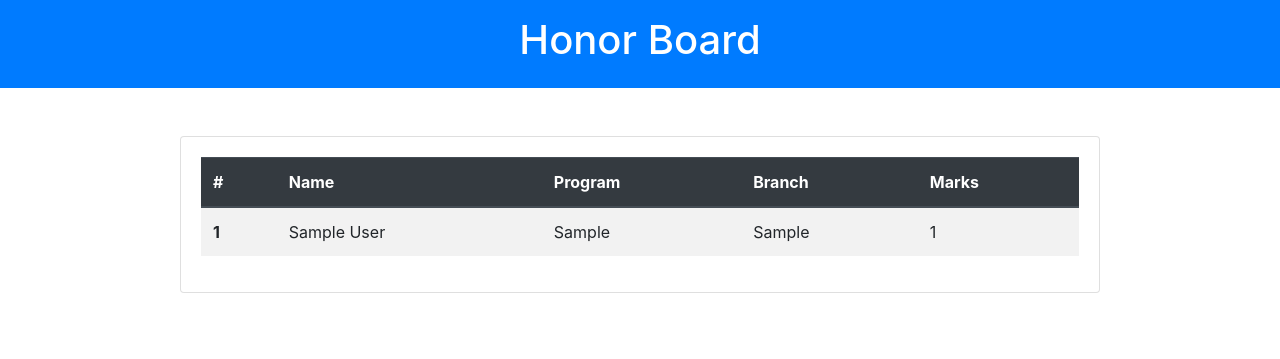
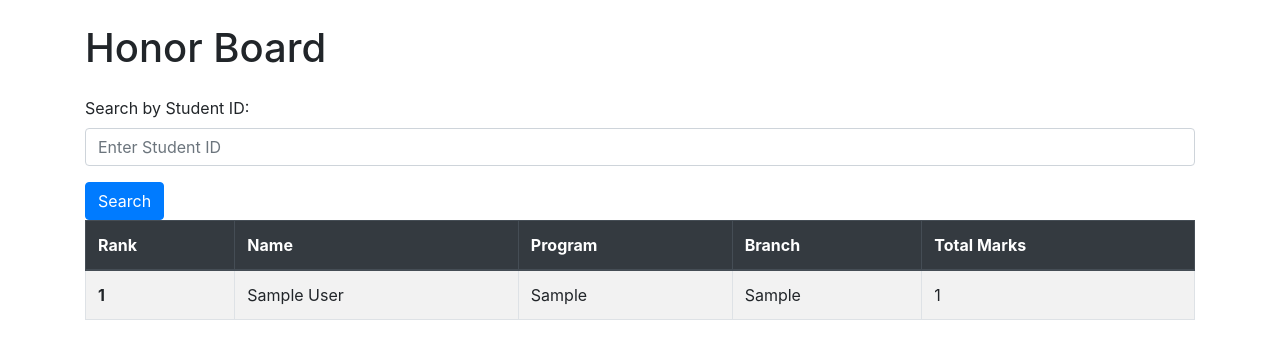
Before and after one commit to Pranay75/flask_app, a Flask app: page /honor-board in a window 1280 px wide. Shown: the top 359 px of the page. Run offline with Flask 3, Linux system fonts and the light colour scheme; tables that the repository leaves empty hold one stand-in row (values such as "Sample post"); some libraries are stand-ins or nearby versions.

Commit message:
added search in honor board

```diff
--- a/app.py
+++ b/app.py
@@ -137,10 +137,33 @@ def evaluate_students():
 
 @app.route('/honor-board')
 def honor_board():
+    # Query all students and their total marks
     students = db.session.query(
-        Student.name, Student.program, Student.branch, Mark.marks
-    ).join(Mark, Student.student_id == Mark.student_id).order_by(Mark.marks.desc()).all()
-    return render_template('honor_board.html', students=students)
+        Student.student_id, Student.name, Student.program, Student.branch, db.func.sum(Mark.marks).label('total_marks')
+    ).join(Mark, Student.student_id == Mark.student_id).group_by(Student.student_id).order_by(db.func.sum(Mark.marks).desc()).all()
+
+    # Calculate rank for all students
+    ranked_students = []
+    for index, student in enumerate(students, start=1):
+        ranked_students.append({
+            'rank': index,
+            'student_id': student.student_id,
+            'name': student.name,
+            'program': student.program,
+            'branch': student.branch,
+            'total_marks': student.total_marks
+        })
+
+    # Filter students by student_id if provided
+    student_id = request.args.get('student_id')
+    if student_id:
+        ranked_students = [student for student in ranked_students if student['student_id'] == student_id]
+
+    return render_template('honor_board.html', students=ranked_students)
+
+
+
+
 
 
 if __name__ == '__main__':
--- a/templates/honor_board.html
+++ b/templates/honor_board.html
@@ -8,41 +8,43 @@
     <link href="https://stackpath.bootstrapcdn.com/bootstrap/4.5.2/css/bootstrap.min.css" rel="stylesheet">
 </head>
 <body>
-    <!-- Full-width header -->
-    <div class="container-fluid bg-primary text-white py-3">
     <div class="container">
-            <h1 class="text-center">Honor Board</h1>
+        <div class="row">
+            <div class="col">
+                <h1 class="my-4">Honor Board</h1>
+                <form method="get" action="{{ url_for('honor_board') }}">
+                    <div class="form-group">
+                        <label for="student_id">Search by Student ID:</label>
+                        <input type="text" class="form-control" id="student_id" name="student_id" placeholder="Enter Student ID">
+                    </div>
+                    <button type="submit" class="btn btn-primary">Search</button>
+                </form>
             </div>
         </div>
-    <div class="container mt-5">
-        <div class="row justify-content-center">
-            <div class="col-md-10">
-                <div class="card">
-                    <div class="card-body">
-                        <table class="table table-striped table-hover">
+        <div class="row">
+            <div class="col">
+                <table class="table table-striped table-bordered">
                     <thead class="thead-dark">
                         <tr>
-                                    <th scope="col">#</th>
+                            <th scope="col">Rank</th>
                             <th scope="col">Name</th>
                             <th scope="col">Program</th>
                             <th scope="col">Branch</th>
-                                    <th scope="col">Marks</th>
+                            <th scope="col">Total Marks</th>
                         </tr>
                     </thead>
                     <tbody>
                         {% for student in students %}
                         <tr>
-                                    <th scope="row">{{ loop.index }}</th>
+                            <th scope="row">{{ student.rank }}</th>
                             <td>{{ student.name }}</td>
                             <td>{{ student.program }}</td>
                             <td>{{ student.branch }}</td>
-                                    <td>{{ student.marks }}</td>
+                            <td>{{ student.total_marks }}</td>
                         </tr>
                         {% endfor %}
                     </tbody>
                 </table>
-                    </div>
-                </div>
             </div>
         </div>
     </div>
```
Lines whose indentation alone changed are shown as unchanged.
